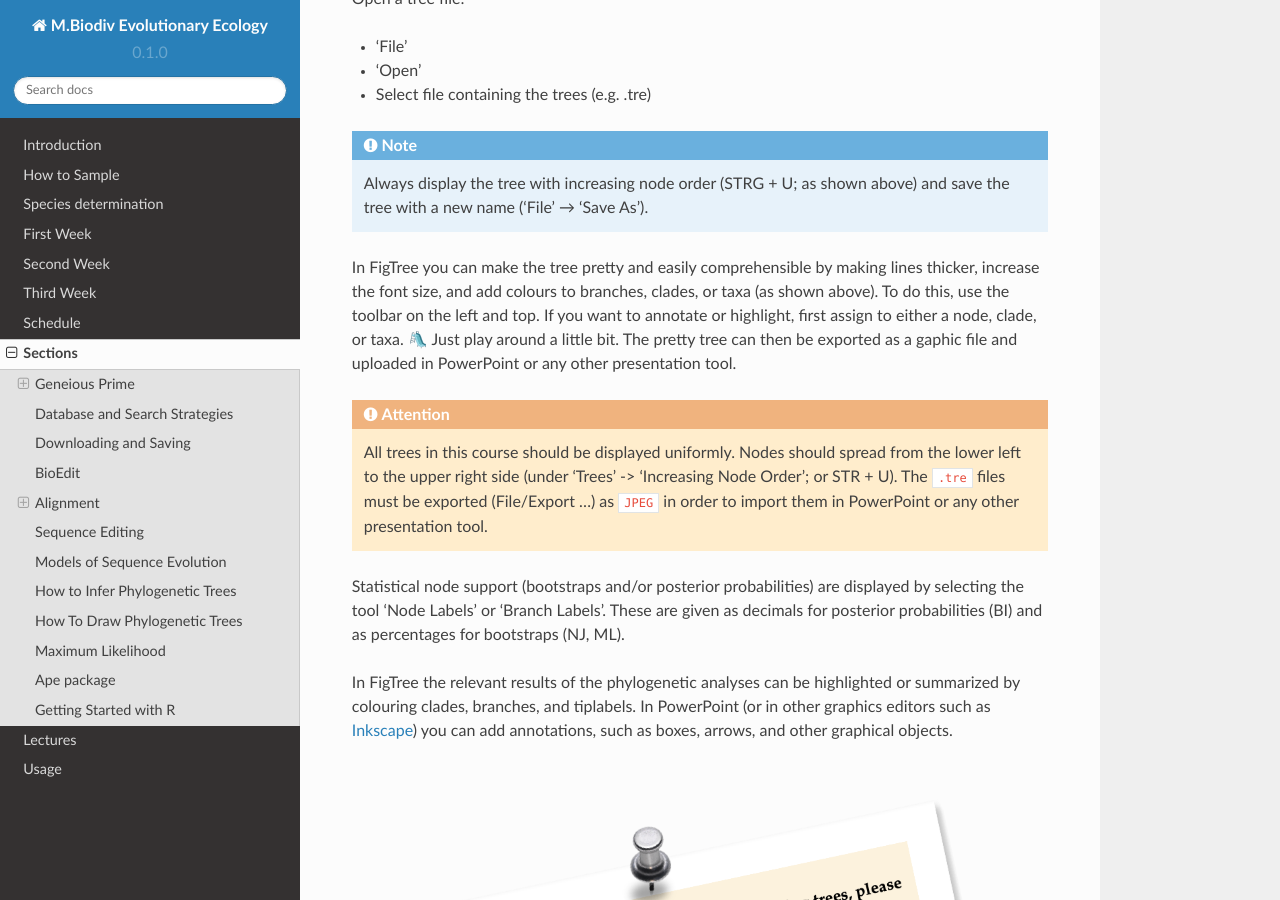
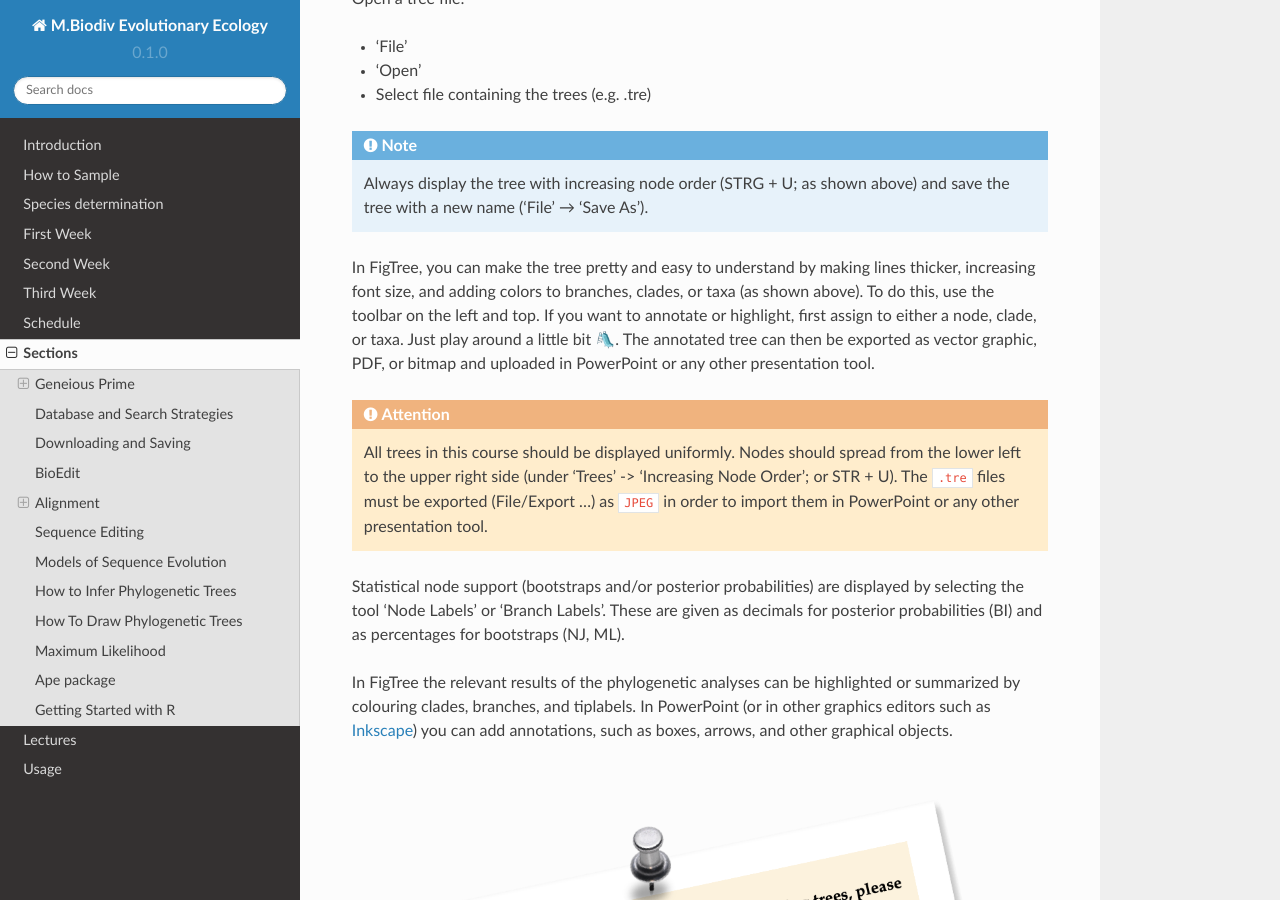
Before and after one commit to bheimbu/evolutionary_ecology, a Sphinx documentation site: the page built from docs/source/section.rst, in a window 1280 px wide and 900 px high, scrolled down 26158 px. Built offline with Sphinx 7.4.7 and the Read the Docs theme 2.0.0, drawn with Linux system fonts in a browser that asks for light colours.

Commit message:
Update section.rst

```diff
--- a/docs/source/section.rst
+++ b/docs/source/section.rst
@@ -502,7 +502,7 @@
 .. note::
   Always display the tree with increasing node order (STRG + U; as shown above) and save the tree with a new name ('File' → 'Save As').
 
-In FigTree you can make the tree pretty and easily comprehensible by making lines thicker, increase the font size, and add colours to branches, clades, or taxa (as shown above). To do this, use the toolbar on the left and top. If you want to annotate or highlight, first assign to either a node, clade, or taxa. 🛝 Just play around a little bit. The pretty tree can then be exported as a gaphic file and uploaded in PowerPoint or any other presentation tool.
+In FigTree, you can make the tree pretty and easy to understand by making lines thicker, increasing font size, and adding colors to branches, clades, or taxa (as shown above). To do this, use the toolbar on the left and top. If you want to annotate or highlight, first assign to either a node, clade, or taxa. Just play around a little bit 🛝. The annotated tree can then be exported as vector graphic, PDF, or bitmap and uploaded in PowerPoint or any other presentation tool.
 
 .. attention::
   All trees in this course should be displayed uniformly. Nodes should spread from the lower left to the upper right side (under 'Trees' -> 'Increasing Node Order'; or STR + U).
```
